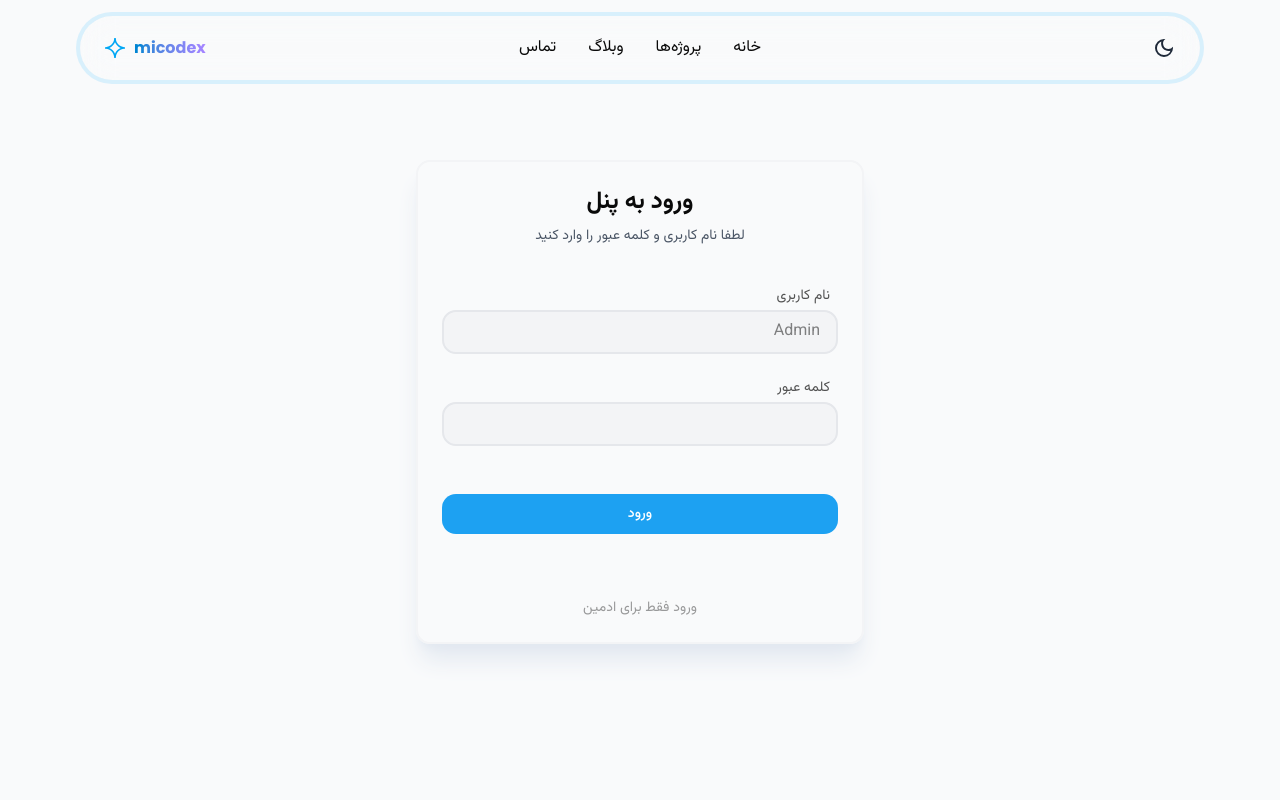
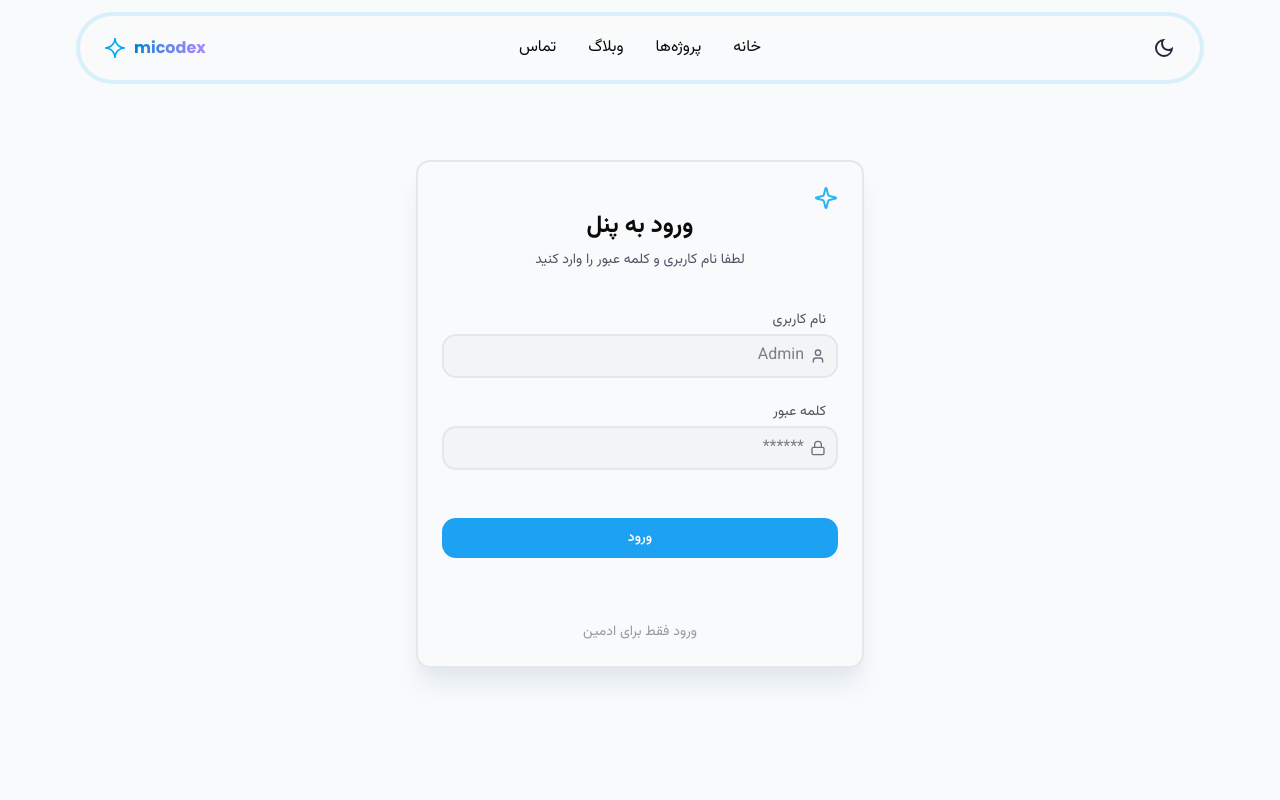
Before and after one commit to micodex/micodex-portfolio, a Next.js app: page /admin/login in a window 1280 px wide. Shown: the top 800 px of the page. Built offline with nearby package versions, Linux system fonts and the light colour scheme.

Commit message:
style: add icons for for login form

```diff
--- a/app/admin/login/page.tsx
+++ b/app/admin/login/page.tsx
@@ -2,6 +2,10 @@
 
 import { useRouter } from "next/navigation";
 import { useState } from "react";
+
+import { Lock } from "lucide-react";
+import { User } from "lucide-react";
+import { Sparkle } from "lucide-react";
 
 export default function LoginPage() {
   const [password, setPassword] = useState("");
@@ -37,15 +41,17 @@ export default function LoginPage() {
         <form
           action=""
           onSubmit={handleSubmit}
-          className="p-6 w-md max-w-md rounded-xl bg-whitedark:bg-neutral-900 shadow-xl shadow-slate-200 border-2 border-gray-100 dark:border-stone-800 dark:shadow-none"
+          className="p-6 w-md max-w-md rounded-xl bg-whitedark:bg-neutral-900 shadow-xl shadow-slate-200 border-2 border-gray-200 dark:border-stone-900 dark:shadow-none"
         >
+          {/* logo */}
+          <Sparkle className="text-sky-500 text-center animate-pulse" />
           <h1 className="text-2xl text-center font-bold">ورود به پنل </h1>
           <p className="mt-2 text-gray-600 dark:text-gray-400 text-sm text-center">
             لطفا نام کاربری و کلمه عبور را وارد کنید
           </p>
           <div className="relative mt-16">
             <label
-              className="absolute -top-6 right-2 text-sm text-neutral-600 dark:text-gray-400"
+              className="absolute -top-6 right-3 text-sm text-neutral-600 dark:text-gray-400"
               htmlFor="username"
             >
               نام کاربری
@@ -54,12 +60,14 @@ export default function LoginPage() {
               id="username"
               type="text"
               placeholder="Admin"
-              className="input-style dark:bg-neutral-800  dark:border-neutral-700"
+              className="input-style pr-8 dark:bg-neutral-800  dark:border-neutral-700"
             />
+            {/* icon */}
+            <User className="absolute w-4 h-4 top-3.5 right-3 text-gray-500" />
           </div>
           <div className="relative mt-12">
             <label
-              className="absolute -top-6 right-2 text-sm text-neutral-600 dark:text-gray-400"
+              className="absolute -top-6 right-3 text-sm text-neutral-600 dark:text-gray-400"
               htmlFor="password"
             >
               کلمه عبور
@@ -69,14 +77,17 @@ export default function LoginPage() {
               onChange={(e) => {
                 setPassword(e.target.value);
               }}
-              className="input-style dark:bg-neutral-800 dark:border-neutral-700"
+              className="input-style pr-8 dark:bg-neutral-800 dark:border-neutral-700"
               type="password"
+              placeholder="******"
             />
             {error && (
               <span className="absolute -bottom-6 right-2 text-sm text-red-500">
                 {error}
               </span>
             )}
+            {/* icon */}
+            <Lock className="absolute w-4 h-4 top-3.5 right-3 text-gray-500" />
           </div>
           <div className="mt-12">
             <button type="submit" className="btn-primary rounded-xl w-full">
```
